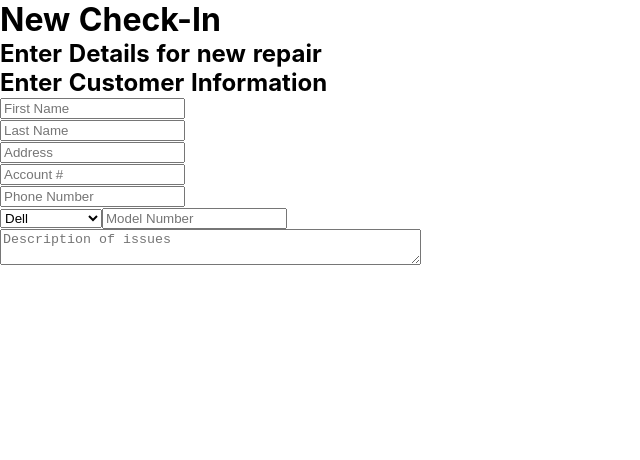
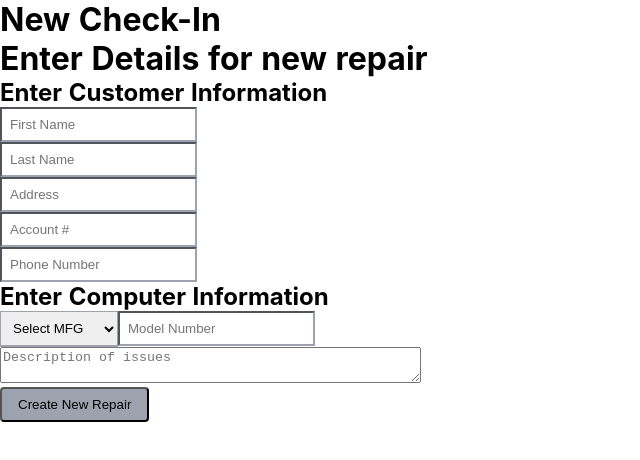
Before and after one commit to Kvasir111/MorningSTAR, a Nuxt app: page /new_repair in a window 1280 px wide. Shown: the top 460 px of the page, without its empty margins (0-640 px from the left). Built offline with nearby package versions, Linux system fonts and the light colour scheme.

Commit message:
added some more stuff to the check in page

```diff
--- a/pages/new_repair.vue
+++ b/pages/new_repair.vue
@@ -1,26 +1,31 @@
 <template>
 	<div class="h-screen flex">
-    <form class="m-auto" v-on:submit="">
+    <form class="md:m-auto w-full md:w-1/3" v-on:submit="">
       <div class=" m-auto bg-gray-300 p-2 rounded-t ">
         <h1>New Check-In</h1>
-        <h2>Enter Details for new repair</h2>
+        <h1>Enter Details for new repair</h1>
       </div>
       <div class="bg-white rounded-b p-4">
-        <h2 class="w-full border-b-2 border-gray-500">Enter Customer Information</h2>
-      <div :key=index v-for="(key, index) in customerInformation" id="Customer Information Block">
-        <input class="border-b-2 border-gray-200" v-bind:id="customerInformation[index].text" v-bind:placeholder="customerInformation[index].text" v-model="customerInformation[index].value">
+        <h2>Enter Customer Information</h2>
+      <div class="text-center" :key=index v-for="(key, index) in customerInformation" id="Customer Information Block">
+        <input class="formTextInput focus:outline-none" v-bind:id="customerInformation[index].text" v-bind:placeholder="customerInformation[index].text" v-model="customerInformation[index].value">
       </div>
-      <div id="Computer Information Block">
-        <select id="MFG Selection">
-          <option disabled>Select MFG</option>
+      <div id="Computer Information Block" class="text-center p-2 ">
+        <h2>Enter Computer Information</h2>
+        <select class="focus:outline-none formTextInput" id="MFG Selection">
+          <option disabled selected>Select MFG</option>
           <option :key="index" v-model="deviceInformation[0].value" v-for="(oem, index) in mfgs">{{oem}}</option>
         </select>
-        <input type="text" v-model="deviceInformation[1].value" v-bind:placeholder="deviceInformation[1].text">
+        <input type="text" class="focus:outline-none formTextInput" v-model="deviceInformation[1].value" v-bind:placeholder="deviceInformation[1].text">
       </div>
-      <div id="issue description">
-        <textarea cols="50" v-model="issue" placeholder="Description of issues" />
+      <div id="issue description" class="text-center">
+        <textarea cols="50" v-model="issue" class="w-full border-2 border-gray-400" placeholder="Description of issues"></textarea>
       </div>
+        <div class="text-center">
+        <button type="submit" class="formButton">Create New Repair</button>
+        </div>
       </div>
+
     </form>
   </div>
 </template>
@@ -61,5 +66,14 @@
 </script>
 
 <style scoped>
+  .formTextInput{
+    @apply border-gray-400 border-b-2 p-2
+  }
+  .formButton{
+    @apply bg-gray-400 px-4 py-2 rounded mx-auto
+  }
+  h2{
+    @apply w-full border-b-2 border-gray-500
+  }
 
 </style>
```
